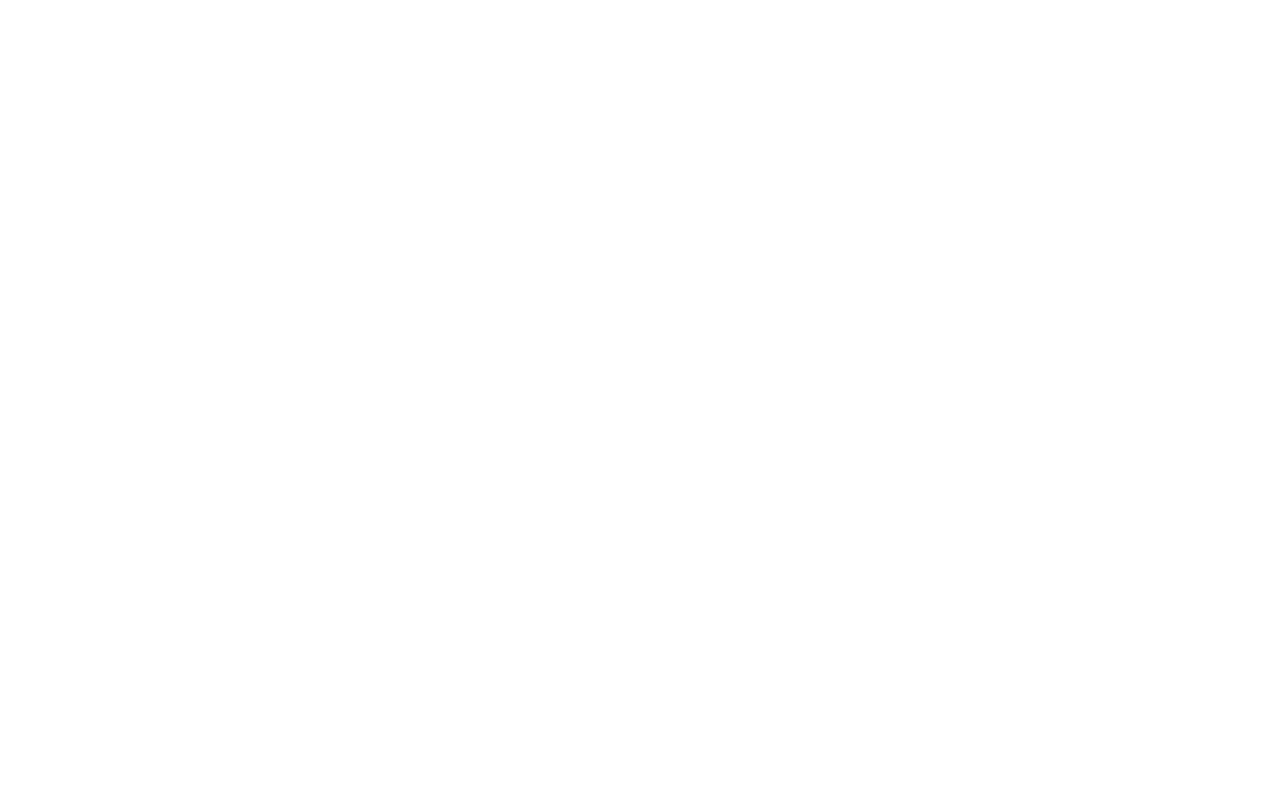
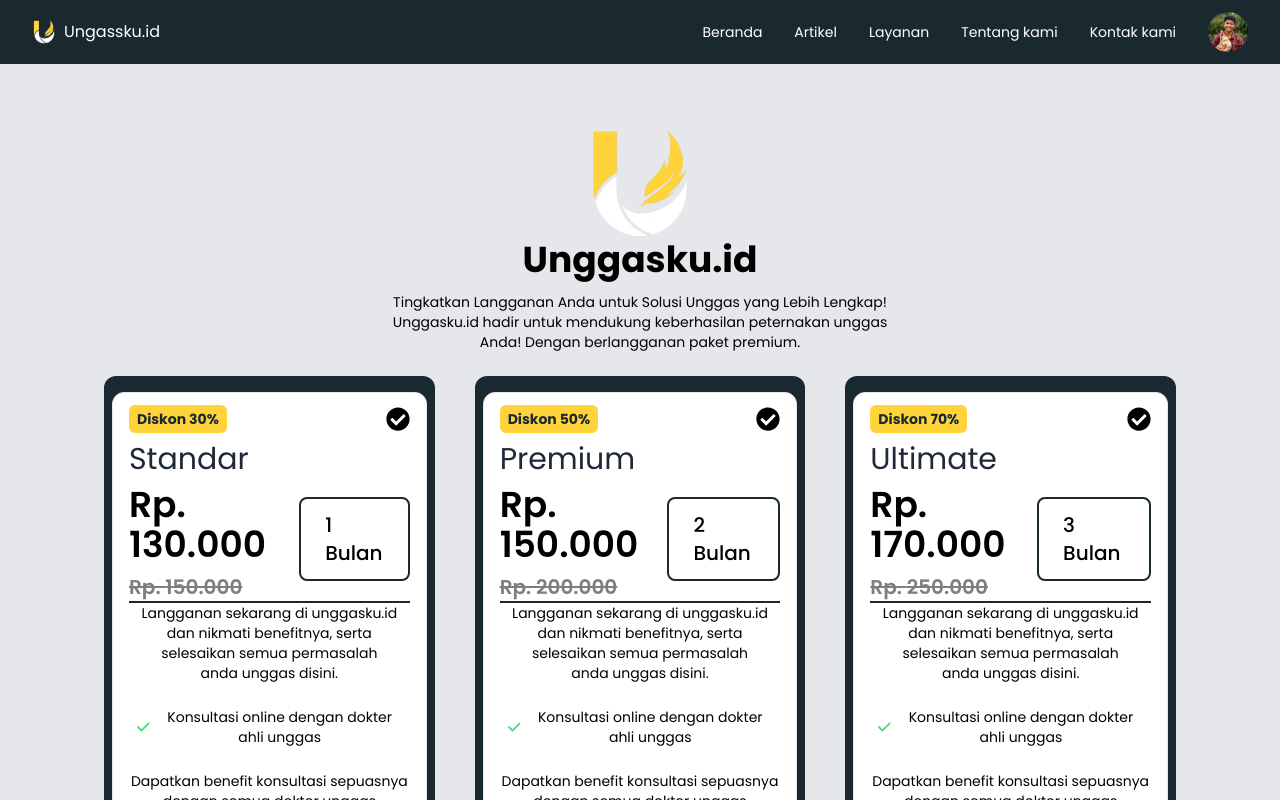
Before and after one commit to Ariemaharrucha/unggasku-fe, a React (Vite) app: page /langganan in a window 1280 px wide. Before the commit this address had no page. Shown: the top 800 px of the page. Built offline with nearby package versions, Linux system fonts and the light colour scheme.

Commit message:
Add langganan and Update navbar name kontak kami "K"

```diff
--- a/src/app/routes.jsx
+++ b/src/app/routes.jsx
@@ -6,6 +6,7 @@ import { UserKonsultasi } from "../pages/clients/UserKonsultasi";
 
 import About from "../pages/clients/About";
 import Contact from "../pages/clients/Contact";
+import DokterPage from "../pages/clients/Dokter";
 import UserProfile from "../pages/clients/Profile";
 import { Login } from "../pages/authentication/Login.jsx";
 import { Register } from "../pages/authentication/Register.jsx";
@@ -16,8 +17,8 @@ import { ArtikelOverview } from "../pages/dashboard/ArtikelOverview.jsx";
 import { FormAddArtikel } from "../pages/dashboard/FormAddArtikel.jsx";
 import { FormEditArtikel } from "../pages/dashboard/FormEditArtikel.jsx";
 import { DokterOverview } from "../pages/dashboard/DokterOverview.jsx";
-import DokterPage from "../pages/clients/Dokter.jsx";
 import { DokterArtikelOverview } from "../pages/dashboard/DokterArtikel.jsx";
+import { Langganan } from "../pages/clients/Langganan.jsx";
 
 export const AppRouter = () => {
   return (
@@ -27,7 +28,7 @@ export const AppRouter = () => {
       <Route path="/layanan" element={<Layanan/>}></Route>
       <Route path="/layanan/konsultasi" element={<Konsultasi/>}></Route>
       <Route path="/layanan/konsultasi/chat" element={<UserKonsultasi/>}></Route>
-      <Route path="/" element={''}></Route>
+        <Route path="/langganan" element={<Langganan />}></Route>
       <Route path="/tentang_kami" element={<About/>}></Route>
       <Route path="/kontak_kami" element={<Contact/>}></Route>
       <Route path="/profile" element={<UserProfile/>}></Route>
--- a/src/components/shared/Navbar.jsx
+++ b/src/components/shared/Navbar.jsx
@@ -54,7 +54,7 @@ export const Navbar = () => {
                   <Navlink to="/artikel">Artikel</Navlink>
                   <Navlink to="/layanan">Layanan</Navlink>
                   <Navlink to="/tentang_kami">Tentang kami</Navlink>
-                  <Navlink to="/kontak_kami">kontak kami</Navlink>
+                  <Navlink to="/kontak_kami">Kontak kami</Navlink>
                   <Link to='/profile'>
                     <div className="size-10 overflow-hidden rounded-full">
                         <img src={fotoProfil} alt="" className="w-full h-full object-cover" />
--- /dev/null
+++ b/src/pages/clients/Langganan.jsx
@@ -0,0 +1,73 @@
+import React, { useState } from 'react'
+import { Layout } from '../../layouts/Layout'
+import { FaCheckCircle } from "react-icons/fa";
+import { FaCheck } from "react-icons/fa6";
+import Button from '../../components/ui/Button';
+
+export const Langganan = () => {
+  const [selectedPlan, setSelectedPlan] = useState(null);
+
+  const handleSelect = (plan) => {
+    setSelectedPlan((prev) => (prev === plan ? null : plan))
+  }
+
+  return (
+    <Layout>
+      <section className='min-h-screen my-auto bg-gray-200 p-16'>
+        <div className='flex flex-col w-full my-auto'>
+          <div className=' flex justify-center items-center mx-auto flex-col'>
+            <div className='w-28'>
+              <img src="/src/assets/logo.png" alt="" />
+            </div>
+            <h1 className='font-bold text-4xl'>Unggasku.id</h1>
+            <p className='text-sm px-80 pt-3 pb-6 text-center'>
+              Tingkatkan Langganan Anda untuk Solusi Unggas yang Lebih Lengkap! Unggasku.id hadir untuk mendukung keberhasilan peternakan unggas Anda! Dengan berlangganan paket premium.
+            </p>
+          </div>
+          <div className='grid grid-cols-3 gap-10 mx-10'>
+            {["Standar", "Premium", "Ultimate"].map((plan, index) => (
+              <div key={index}
+                className='bg-primary-950 pt-4 px-2 pb-2 rounded-xl hover:scale-105 transition-transform duration-500 ease-in-out' onClick={() => handleSelect(plan)}>
+                <div className="flex flex-col bg-white border shadow-sm rounded-xl px-4">
+                  <div className='flex justify-between items-center mt-3'>
+                    <div className='bg-secondary-300 p-1 px-2 w-fit rounded-md'>
+                      <p className='text-sm text-primary-950 font-bold'>Diskon {30 + index * 20}%</p>
+                    </div>
+                    <FaCheckCircle
+                      className={`text-2xl cursor-pointer ${
+                        selectedPlan === plan ? "text-green-400" : "text-black"
+                      }`}
+                    />
+                  </div>
+                  <div className="mt-2">
+                    <h1 className="text-3xl font-normal text-gray-800">
+                      {plan}
+                    </h1>
+                    <div className='flex justify-between items-center border-b-2 border-primary-950'>
+                      <div>
+                        <p className="mt-2 text-4xl font-semibold">
+                          Rp. {(130000 + index * 20000).toLocaleString("id-ID")}
+                        </p>
+                        <p className="mt-2 text-xl opacity-50 font-semibold">
+                          <del>Rp. {(150000 + index * 50000).toLocaleString("id-ID")}</del>
+                        </p>
+                      </div>
+                      <p className='py-3 px-6 border-primary-950 border-2 rounded-lg text-xl font-medium'>{1 + index} Bulan</p>
+                    </div>
+                    <p className='text-center text-sm px-3'>Langganan sekarang di unggasku.id dan nikmati benefitnya, serta selesaikan semua permasalah anda unggas disini.</p>
+                    <div className='text-center my-4 flex items-center p-2 gap-2'>
+                      <FaCheck className='text-green-400' />
+                      <p className='text-sm'>Konsultasi online dengan dokter ahli unggas</p>
+                    </div>
+                    <p className='text-sm text-center'>Dapatkan benefit konsultasi sepuasnya dengan semua dokter unggas diwebsite ini selama 1 bulan</p>
+                    <Button className={"w-full justify-center my-5 bg-secondary-300 hover:bg-secondary-300"}>Beli</Button>
+                  </div>
+                </div>
+              </div>
+            ))}
+          </div>
+        </div>
+      </section>
+    </Layout >
+  )
+}
```
